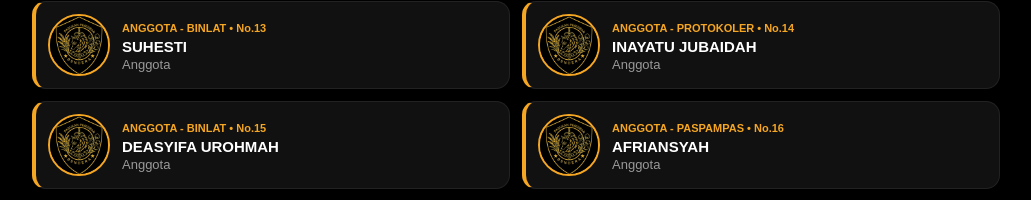
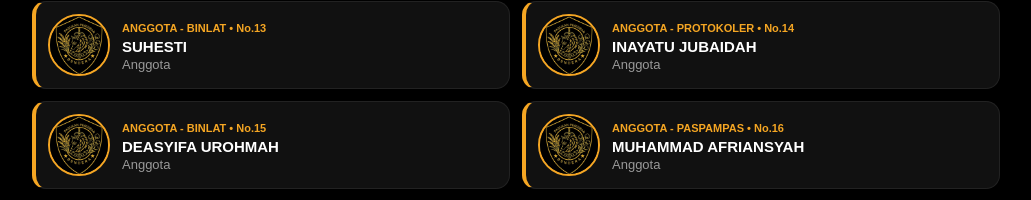
Before and after one commit to smkhebat69/Paskibra_026, a plain HTML site: page index.html in a window 1280 px wide. Shown: the part 1914-2114 px from the top of the page, without its empty margins (124-1155 px from the left). Drawn offline with Linux system fonts and the light colour scheme.

Commit message:
Update index.html

```diff
--- a/index.html
+++ b/index.html
@@ -66,7 +66,7 @@ const PENGURUS=[
 ["SUHESTI","Anggota","BINLAT","anggota13.jpg"],
 ["INAYATU JUBAIDAH","Anggota","PROTOKOLER","anggota14.jpg"],
 ["DEASYIFA UROHMAH","Anggota","BINLAT","anggota15.jpg"],
-["AFRIANSYAH","Anggota","PASPAMPAS","anggota16.jpg"],
+["MUHAMMAD AFRIANSYAH","Anggota","PASPAMPAS","anggota16.jpg"],
 ["ARISTA AMANDA","Anggota","PASPAMPAS","anggota17.jpg"],
 ["IYAT","Anggota","PASPAMPAS","anggota18.jpg"],
 ["ISNI","Anggota","PASPAMPAS","anggota19.jpg"],
```
